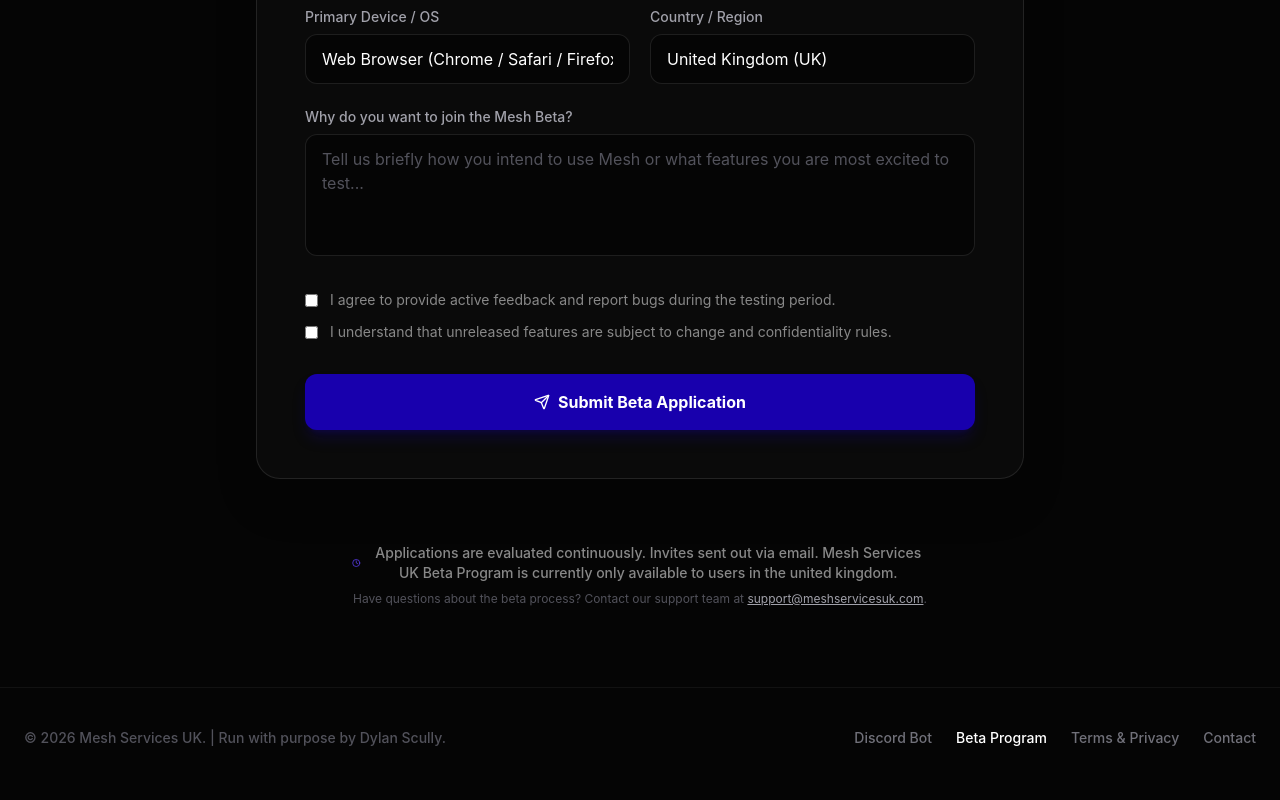
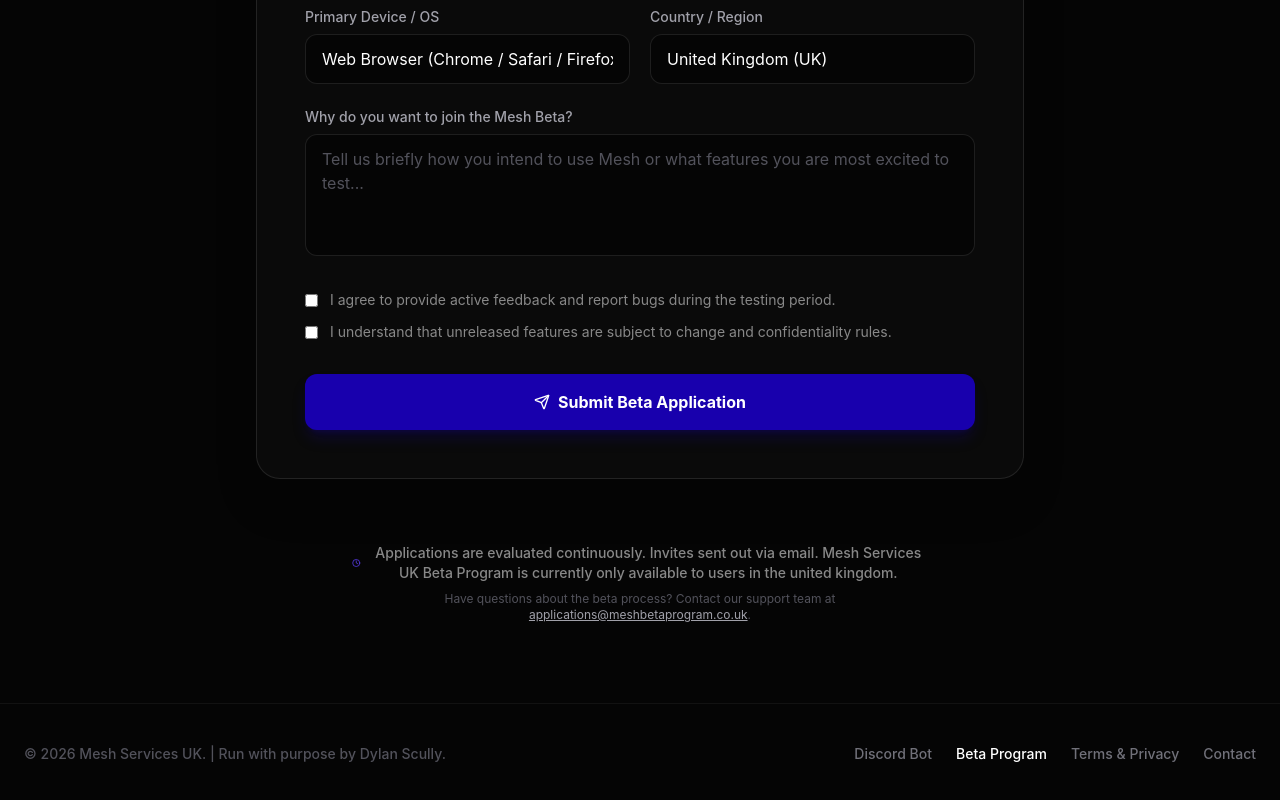
Before and after one commit to dylanscully2005/mesh-website, a React (Vite) app: page /beta in a window 1280 px wide. Shown: the part 1321-2121 px from the top of the page. Built offline with nearby package versions, Linux system fonts and the light colour scheme; no server answers.

Commit message:
added applications email address

```diff
--- a/src/pages/MeshBetaProgram.tsx
+++ b/src/pages/MeshBetaProgram.tsx
@@ -360,7 +360,7 @@ export default function MeshBetaProgram() {
             Applications are evaluated continuously. Invites sent out via email. Mesh Services UK Beta Program is currently only available to users in the united kingdom.
           </div>
           <p className="text-xs text-zinc-600">
-            Have questions about the beta process? Contact our support team at <a href="mailto:support@meshservicesuk.com" className="text-zinc-400 underline">support@meshservicesuk.com</a>.
+            Have questions about the beta process? Contact our support team at <a href="mailto:applications@meshbetaprogram.co.uk" className="text-zinc-400 underline">applications@meshbetaprogram.co.uk</a>.
           </p>
         </div>
 
```
